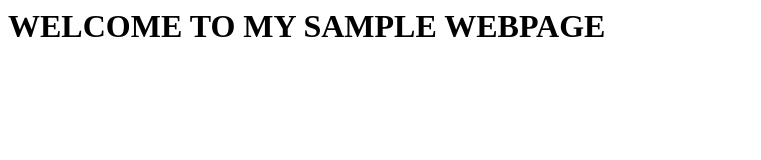
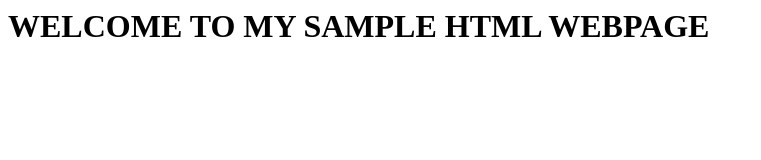
Before and after one commit to jittopv/testcicd, a plain HTML site: page index.html in a window 1280 px wide. Shown: the whole page, without its empty margins (0-761 px from the left). Drawn offline with Linux system fonts and the light colour scheme.

Commit message:
Update index.html

```diff
--- a/index.html
+++ b/index.html
@@ -1 +1 @@
-<html><h1>WELCOME TO MY SAMPLE WEBPAGE </h1></html>
+<html><h1>WELCOME TO MY SAMPLE HTML WEBPAGE </h1></html>
```
